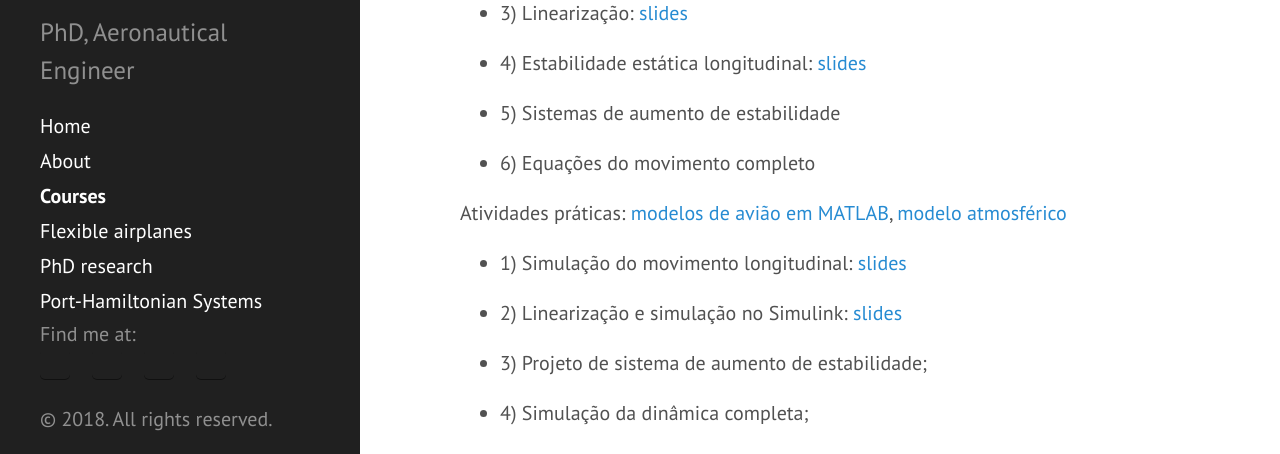
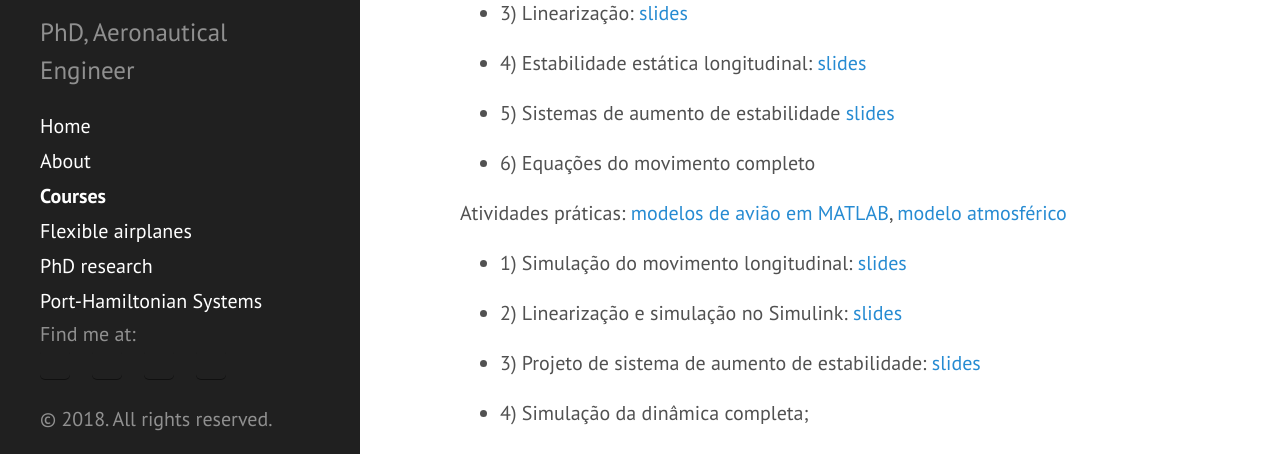
Before and after one commit to flavioluiz/flavioluiz.github.io, a Jekyll site: the page built from courses.md, in a window 1280 px wide and 900 px high. Shown: the part 426-880 px from the top of the window. Built offline with Jekyll 4.4.1, drawn with Linux system fonts in a browser that asks for light colours.

Commit message:
inclusao do material de controle

```diff
--- a/courses.md
+++ b/courses.md
@@ -17,7 +17,7 @@ title: Courses
 
 * 4) Estabilidade estática longitudinal: [slides](http://flavioluiz.github.io/cursos/AB722/4EstEstaticaLong.pdf)
 
-* 5) Sistemas de aumento de estabilidade
+* 5) Sistemas de aumento de estabilidade [slides](http://flavioluiz.github.io/cursos/AB722/5SistemasControleLong.pdf)
 
 * 6) Equações do movimento completo
 
@@ -27,7 +27,7 @@ Atividades práticas: [modelos de avião em MATLAB](http://flavioluiz.github.io/
 
 * 2) Linearização e simulação no Simulink: [slides](http://flavioluiz.github.io/cursos/AB722/labs/lab2.pdf)
 
-* 3) Projeto de sistema de aumento de estabilidade;
+* 3) Projeto de sistema de aumento de estabilidade: [slides](http://flavioluiz.github.io/cursos/AB722/labs/lab3.pdf)
 
 * 4) Simulação da dinâmica completa;
 
```
Also changed, not shown: 2 other files.
